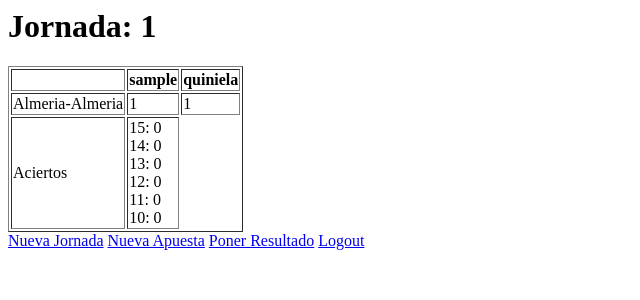
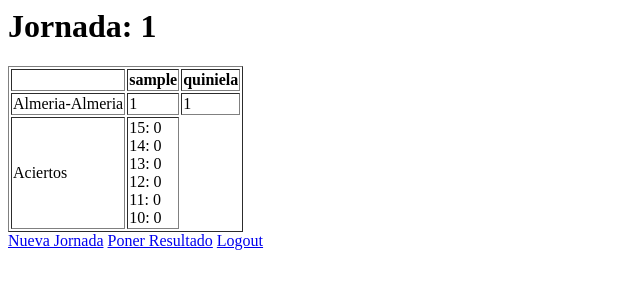
Before and after one commit to munikes/quiniela_lgb, a Django app: page /main/ in a window 1280 px wide. Shown: the top 300 px of the page, without its empty margins (0-640 px from the left). Run offline with Django 3.2, Linux system fonts and the light colour scheme; a user stored in the database is signed in; tables that the repository leaves empty hold one stand-in row (values such as "Sample post").

Commit message:
validate user for new apuesta

```diff
--- a/quiniela/core/templates/core/main.html
+++ b/quiniela/core/templates/core/main.html
@@ -1,5 +1,6 @@
 {% if user.is_authenticated %}
 <h1>Jornada: {{ jornada.numero }}</h1>
+{% if user in usuarios %}
 <table border='1'>
   <tr>
     <td></td>
@@ -44,13 +45,13 @@
     {% endfor %}
   </tr>
 </table>
-
-  {% if perms.staff %}
+{% endif %}
+  {% if user.is_staff %}
   <a href="{% url "crear_jornada" %}">Nueva Jornada</a>
-  <a href="{% url "crear_apuesta" %}">Nueva Apuesta</a>
+  {% if not user in usuarios %}<a href="{% url "crear_apuesta" %}">Nueva Apuesta</a>{% endif %}
   <a href="{% url "crear_resultado" %}">Poner Resultado</a>
-  {% else %}
-  <a href="{% url "crear_apuesta" %}">Nueva Apuesta</a>
+  {% elif user.is_active %}
+  {% if not user in usuarios %}<a href="{% url "crear_apuesta" %}">Nueva Apuesta</a>{% endif %}
   {% endif %}
   <a href="/logout/">Logout</a>
 {% else %}
```
